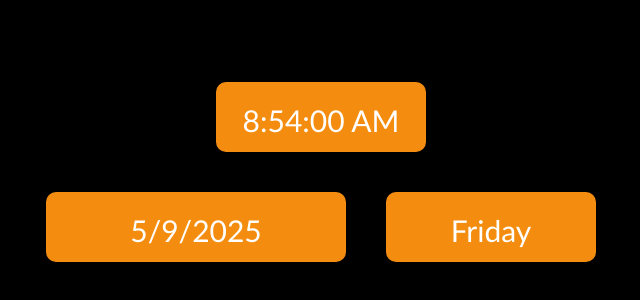
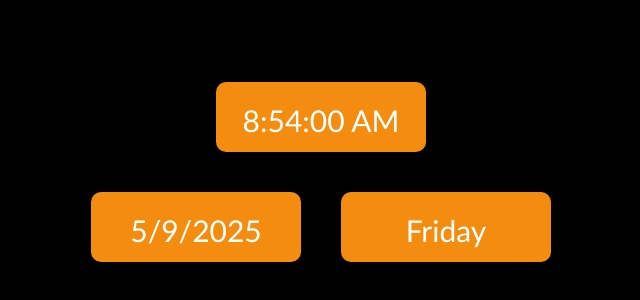
Before and after one commit to priyanshisharma3/Digital-Clock, a plain HTML site: page index.html in a window 1280 px wide. Shown: the part 208-508 px from the top of the page, without its empty margins (319-959 px from the left). Drawn offline with Linux system fonts and the light colour scheme.

Commit message:
Update style.css

```diff
--- a/style.css
+++ b/style.css
@@ -38,6 +38,3 @@ section{
     text-align: center;
     font-family: 'Gill Sans', 'Gill Sans MT', Calibri, 'Trebuchet MS', sans-serif;
 }
-#date{
-    width: 300px;
-}
```
